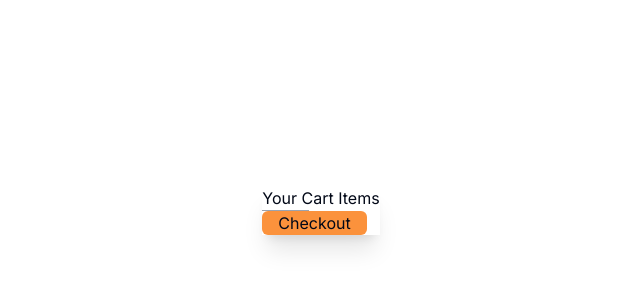
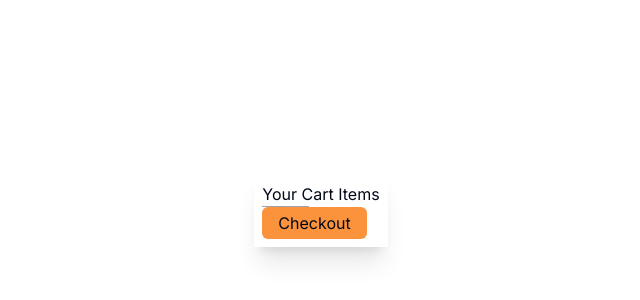
Before and after one commit to roshan-42/Ecommerce, a Next.js app: page /cart in a window 1280 px wide. Shown: the part 190-490 px from the top of the page, without its empty margins (319-959 px from the left). Built offline with nearby package versions, Linux system fonts and the light colour scheme.

Commit message:
img added

```diff
--- a/app/components/Cart/Cart.tsx
+++ b/app/components/Cart/Cart.tsx
@@ -80,15 +80,18 @@ const Cart = () => {
   };
   return (
     <div className=" h-screen flex items-center justify-center">
-      <div className="bg-white shadow-xl">
+      <div className="bg-white shadow-xl p-2">
         <div>Your Cart Items</div>
         <div className="bg-gray-400 w-[40%] h-[1px]" />
         <div>
           {getUniqueItems(cartItems).map((item: any, index: any) => (
             <div
-              className="flex-col sm:flex sm:flex-row gap-5 p-4 justify-between"
+              className="flex-col sm:flex sm:flex-row gap-5 p-4 justify-between border "
               key={index}
             >
+              <div className="h-24 w-24">
+                <img src={item.image.src} alt="" />
+              </div>
               <p>Item Name: {item.name}</p>
               <p>
                 <div className="flex gap-5">
@@ -112,9 +115,9 @@ const Cart = () => {
                   </button>
                 </div>
               </p>
-              <p>Item Price: ${item.price}</p>
+              <p>Item Price: {item.price}</p>
               <button
-                className="bg-red-500 text-white px-4 rounded-md"
+                className="bg-red-500 text-white h-fit px-4 rounded-md"
                 onClick={() => removeItem(item.name)}
               >
                 Remove
@@ -122,7 +125,7 @@ const Cart = () => {
             </div>
           ))}
         </div>
-        <button className="bg-orange-400 px-4 rounded-md">Checkout</button>
+        <button className="bg-orange-400 px-4 rounded-md p-1">Checkout</button>
       </div>
     </div>
   );
--- a/app/components/TopCatagories/TopCatagories.tsx
+++ b/app/components/TopCatagories/TopCatagories.tsx
@@ -32,7 +32,7 @@ const TopCatagories = () => {
     let existingItems = existingItemsJSON ? JSON.parse(existingItemsJSON) : [];
 
     // Add the new item to the existing items array
-    existingItems.push({ name: item.name, price: item.rate });
+    existingItems.push({ image: item.img, name: item.name, price: item.rate });
 
     // Save the updated items back to local storage
     localStorage.setItem("cartItems", JSON.stringify(existingItems));
```
